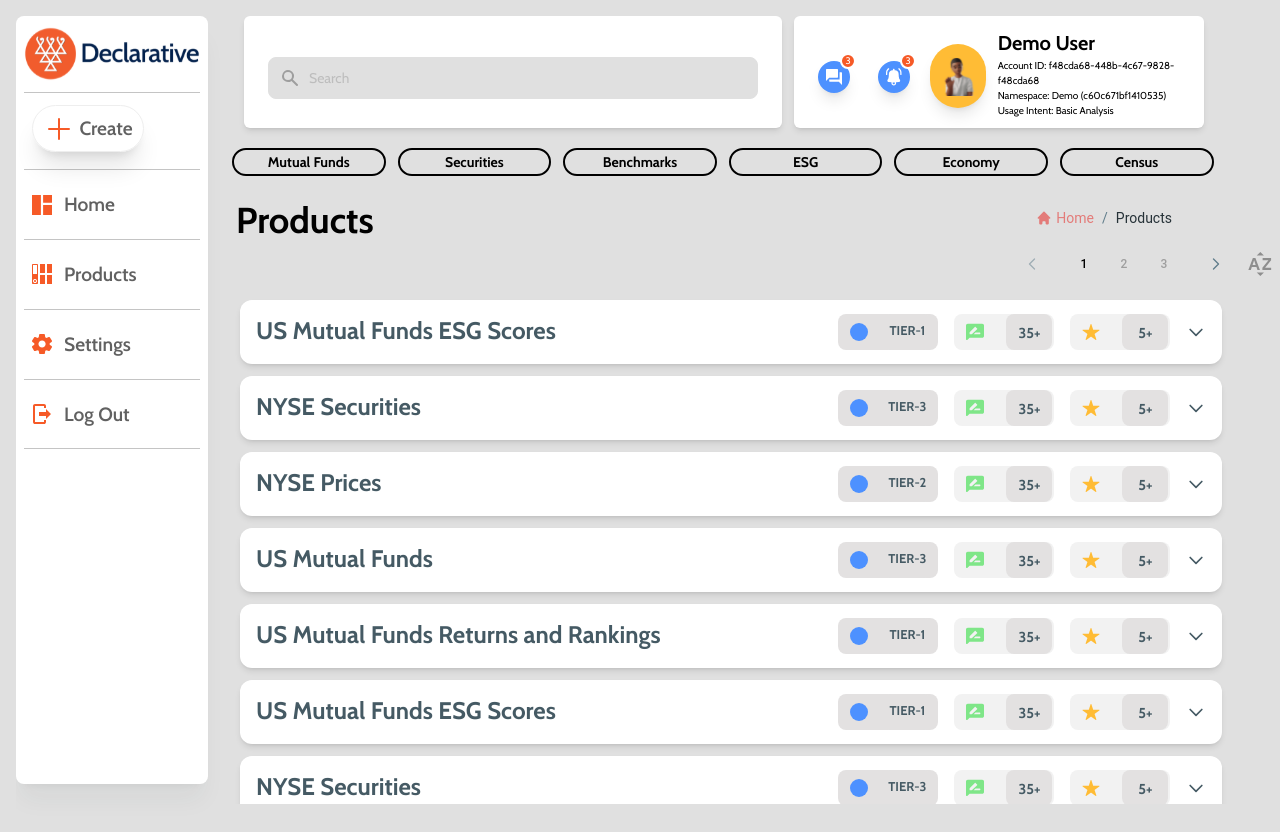
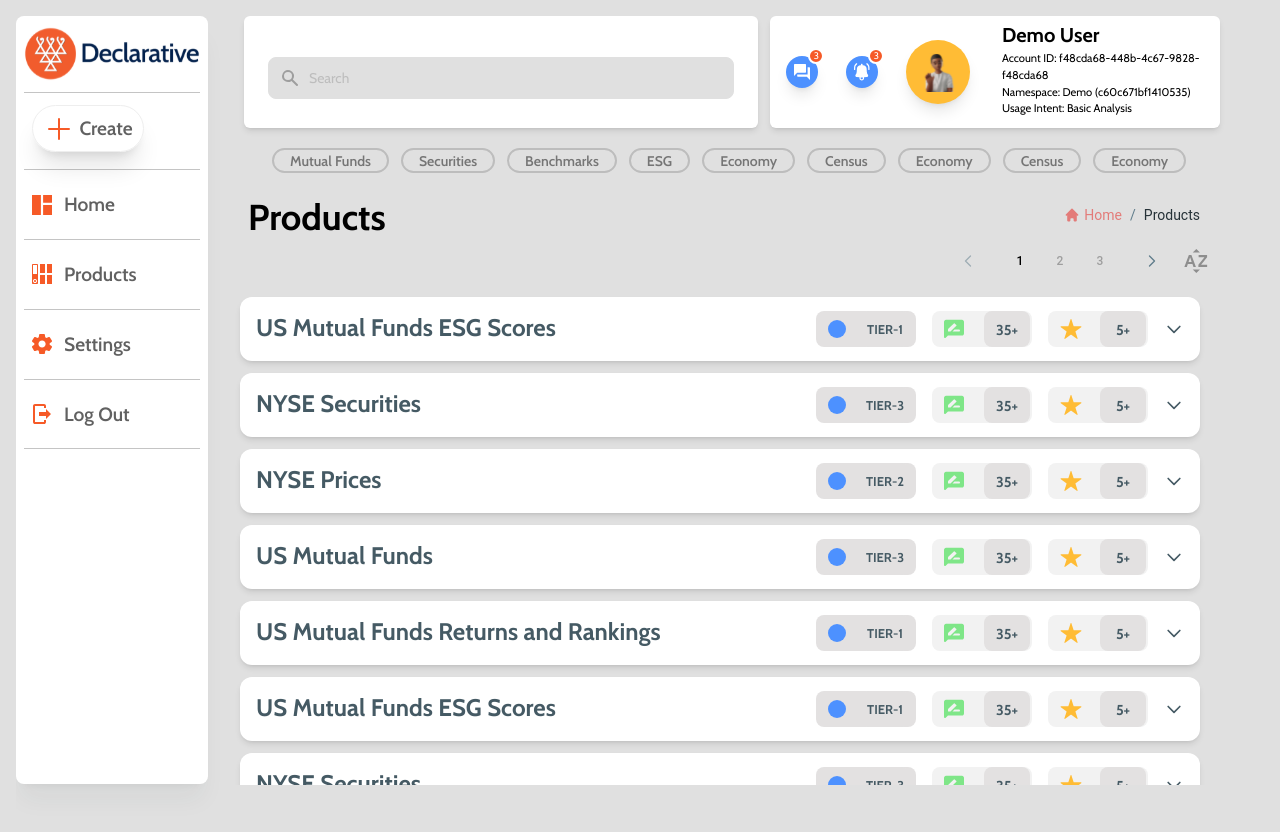
Before and after one commit to Umang1302/declarative, a Next.js app: page / in a window 1280 px wide. Built offline with nearby package versions, Linux system fonts and the light colour scheme.

Commit message:
final responsiveness

```diff
--- a/src/app/layout.tsx
+++ b/src/app/layout.tsx
@@ -25,11 +25,10 @@ export default function RootLayout({
       >
         <div className="flex w-[100vw] h-[100vh] overflow-x-hidden overflow-y-hidden">
           <div className="flex h-[96vh]">
-            {/* <div className="absolute z-10 4xl:top-[230px] 4xl:left-[470px] 2xl:top-[140px] 2xl:left-[260px]"> */}
             <Sidebar />
           </div>
-          <div className="w-[85vw]  h-[100vh] xl:w-[80vw] 4xl:px-72 2xl:px-8 lg:px-6 xl:px-6">
-            <div className="flex w-[90vw] h-[14vh] max-h-[140px] mx-3 mb-3">
+          <div className="w-[80%] h-[100vh] px-6 4xl:px-[8%] max-w-[2018px] 5xl:mx-[5%]">
+            <div className="flex w-full h-[14vh] max-h-[140px] mx-3 mb-3">
               <Navsearchbar />
             </div>
             <div className="h-[83vh] w-full">{children}</div>
--- a/src/app/page.tsx
+++ b/src/app/page.tsx
@@ -91,7 +91,7 @@ export default function Dashboard() {
     );
   } else {
     return (
-      <div className={`w-full mt-5 4xl:mt-14 ${cabin.className}`}>
+      <div className={`w-full mt-5 ${cabin.className}`}>
         <LabelSection />
 
         <Hero />
--- a/src/app/product/[id]/page.tsx
+++ b/src/app/product/[id]/page.tsx
@@ -30,7 +30,7 @@ export default function Page({ params }: any) {
     );
   } else {
     return (
-      <div className="mt-5 overflow-y-auto overflow-x-hidden h-[80vh] w-[78vw] pr-5 4xl:w-[63vw] rounded-lg">
+      <div className="mt-5 overflow-y-auto overflow-x-hidden w-full max-h-[100%] rounded-lg px-6">
         <div className=" flex justify-end">
           <Breadcrumbs className="bg-transparent">
             <Link href="/" className="opacity-60 flex active:text-red-600">
--- a/src/components/common/NavSearchbar.tsx
+++ b/src/components/common/NavSearchbar.tsx
@@ -8,7 +8,10 @@ import NavUserArea from "./NavUserArea";
 export default function Navsearchbar() {
   return (
     <>
-      <Card className="md:w-[42vw] w-[50vw] max-w-[2000px] 3xl:w-[1000px] h-full min-h-[6.5rem] rounded-md mr-3 4xl:px-5">
+      <Card
+        // className="md:w-[42vw] w-[50vw] max-w-[2000px] 3xl:w-[1000px] h-full min-h-[6.5rem] rounded-md mr-3 4xl:px-5">
+        className="lg:w-[40%] xl:w-[60%] 3xl:w-[70%] h-full max-w-[1080px] min-h-[6.5rem] rounded-md mr-3 4xl:px-5"
+      >
         <CardBody className="mt-3 w-full h-full flex justify-center items-center">
           <div className="relative w-full">
             <div className="absolute inset-y-0 left-0 flex items-center pl-3 pointer-events-none">
--- a/src/components/common/NavUserArea.tsx
+++ b/src/components/common/NavUserArea.tsx
@@ -34,11 +34,13 @@ import {
 export default function NavSearchbar() {
   return (
     <Card
-      className={`w-[40vw] lg:w-[410px] 2xl:w-[500px] 3xl:w-[460px] 4xl:w-[600px] h-full min-h-[6.5rem] rounded-md px-4 py-2 ${cabin.className}`}
+      // className={`w-[40vw] lg:w-[410px] 2xl:w-[500px] 3xl:w-[460px] 4xl:w-[600px] h-full min-h-[6.5rem] rounded-md px-4 py-2 ${cabin.className}`}
+      className={`lg:w-[60%] xl:w-[30%] min-w-[450px] max-w-[500px] h-full min-h-[6.5rem] rounded-md px-4 py-2 ${cabin.className}`}
     >
-      <div className="flex items-center justify-around mx-2 my-3">
-        <div className="flex gap-x-7">
-          <div className="relative inline-flex w-fit">
+      <div className="flex w-full h-full">
+        <div className="flex items-center justify-around w-[70%] h-full">
+          <div className="w-full h-full flex items-center gap-x-7">
+            <div className="relative">
               <Menu>
                 <div className="flex absolute bottom-auto left-auto items-center justify-center -right-[0.4rem] top-[-0.5rem] z-10 rounded-full bg-[#F65A27] border-2 border-white w-4 h-4">
                   <p className="text-[0.6rem] text-white">3</p>
@@ -58,7 +60,7 @@ export default function NavSearchbar() {
               </Menu>
             </div>
 
-          <div className="relative inline-flex w-fit">
+            <div className="relative">
               <Menu>
                 <div className="flex absolute bottom-auto left-auto items-center justify-center -right-[0.4rem] top-[-0.5rem] z-10 rounded-full bg-[#F65A27] border-2 border-white w-4 h-4">
                   <p className="text-[0.6rem] text-white">3</p>
@@ -77,29 +79,24 @@ export default function NavSearchbar() {
                 </MenuList>
               </Menu>
             </div>
-        </div>
-        {/* </div> */}
-        <div className="ml-5 flex">
-          <div className="mt-2 flex items-center justify-center rounded-full bg-[#FFBC35] px-2 py-2 text-center text-white shadow-lg dark:text-gray-200 w-[4rem] h-[4rem]">
+            <div className="flex items-center justify-center rounded-full bg-[#FFBC35] px-2 py-2 text-center text-white shadow-lg dark:text-gray-200 w-[4rem] h-[4rem]">
               <div className="relative w-10 h-10">
                 <Image alt="" src="/user.svg" fill />
               </div>
             </div>
-
+          </div>
+        </div>
+        <div className="ml-5 flex w-full h-full py-2">
           <div
-            className={`ml-3 mt-[-8px] 2x:mt-[-10px] text-black ${cabin.className}`}
+            className={`ml-3 w-full mt-[-12px] text-black ${cabin.className}`}
           >
             <p className="font-bold text-[20px] 4xl:text-[28px]">Demo User</p>
-            <p className="text-[10px] 4xl:text-[14px] 2xl:text-[12px]">
+            <p className="text-[0.7rem]">
               Account ID: f48cda68-448b-4c67-9828-f48cda68
             </p>
-            <p className="text-[10px] 4xl:text-[14px] 2xl:text-[12px]">
-              Namespace: Demo (c60c671bf1410535)
-            </p>
+            <p className="text-[0.7rem]">Namespace: Demo (c60c671bf1410535)</p>
 
-            <p className="text-[10px] 4xl:text-[14px] 2xl:text-[12px]">
-              Usage Intent: Basic Analysis
-            </p>
+            <p className="text-[0.7rem]">Usage Intent: Basic Analysis</p>
           </div>
         </div>
       </div>
--- a/src/components/dashboard/Hero.tsx
+++ b/src/components/dashboard/Hero.tsx
@@ -9,7 +9,7 @@ const cabin = Cabin({ subsets: ["latin"] });
 export default function Hero() {
   return (
     <div
-      className={`mt-5 p-1 flex w-[75vw] 4xl:w-[1560px] justify-between ${cabin.className}`}
+      className={`mt-5 mx-3 p-1 flex w-full  justify-between ${cabin.className}`}
     >
       <div className="w-[70%]">
         <h1 className="font-bold text-4xl">Products</h1>
--- a/src/components/dashboard/LabelSection.tsx
+++ b/src/components/dashboard/LabelSection.tsx
@@ -29,6 +29,18 @@ export default function LabelSection() {
       id: 6,
       label: "Census",
     },
+    {
+      id: 5,
+      label: "Economy",
+    },
+    {
+      id: 6,
+      label: "Census",
+    },
+    {
+      id: 5,
+      label: "Economy",
+    },
   ];
 
   //  ${
@@ -48,13 +60,13 @@ export default function LabelSection() {
   // }
 
   return (
-    <div className="mt-5">
-      <div className="flex w-full gap-x-3">
+    <div className="mt-5 w-full h-full mx-6">
+      <div className="flex h-full gap-x-3 w-full px-4">
         {label.map((element, i) => (
           <button
             key={i}
-            className={`w-[12vw] rounded-full border-black border-[2px] h-[3.5vh] 4xl:h-[2vh] text-sm
-         font-[800] text-[20px] ${cabin.className}`}
+            className={`rounded-full h-[25px] px-4 border-gray-400 border-[2px] text-sm
+         text-gray-600 font-[600] ${cabin.className}`}
           >
             {element.label}
           </button>
--- a/src/components/dashboard/ShowcaseProduct.tsx
+++ b/src/components/dashboard/ShowcaseProduct.tsx
@@ -64,10 +64,10 @@ export default function ShowcaseProduct({ page, prodData }: any) {
 
   return (
     <div
-      className={`${cabin.className} overflow-y-auto px-2 py-1 max-h-[65vh] w-[78vw]`}
+      className={`${cabin.className} overflow-y-auto max-w-[1560px] px-2 py-1 max-h-[63vh]`}
     >
       {productList.map((element: any, index: number) => (
-        <div key={index} className="my-3">
+        <div key={index} className="my-3 w-full">
           <Accordion
             open={open === index}
             icon={<Icon id={index} open={open} />}
@@ -122,7 +122,7 @@ export default function ShowcaseProduct({ page, prodData }: any) {
                           className="ml-1"
                         />
                         <div className="w-[46px] rounded-lg bg-[#E3E1E1] flex justify-center">
-                          <p className="font-bold mt-[8px] text-[0.8rem]">
+                          <p className="font-bold mt-[10px] text-[0.8rem]">
                             {element.tier}
                           </p>
                         </div>
@@ -132,8 +132,8 @@ export default function ShowcaseProduct({ page, prodData }: any) {
                         <Image
                           alt=""
                           src="/greenEditChip.svg"
-                          width={18}
-                          height={18}
+                          width={20}
+                          height={20}
                           className="ml-1"
                         />
                         <div className="w-[46px] mr-[-6px]  rounded-lg bg-[#E3E1E1] flex justify-center">
@@ -147,8 +147,8 @@ export default function ShowcaseProduct({ page, prodData }: any) {
                         <Image
                           alt=""
                           src="/starChip.svg"
-                          width={18}
-                          height={18}
+                          width={22}
+                          height={22}
                           className="ml-1"
                         />
                         <div className="w-[46px] mr-[-6px]  rounded-lg bg-[#E3E1E1] flex justify-center">
@@ -162,12 +162,12 @@ export default function ShowcaseProduct({ page, prodData }: any) {
                 </AccordionHeader>
 
                 {open === index && (
-                  <div className="w-[73vw] mt-2 bg-gray-300 h-[1px]" />
+                  <div className="w-full mt-2 bg-gray-300 h-[1px]" />
                 )}
 
-                <AccordionBody>
-                  <div className={`${cabin.className} px-5`}>
-                    <div className="flex w-full 3xl:h-[10rem] 4xl:h-[10rem] justify-between">
+                <AccordionBody className="w-full h-full ">
+                  <div className={`${cabin.className} w-full px-5`}>
+                    <div className="flex w-full justify-between">
                       <div className="w-full">
                         <p className="w-[40vw] mr-3 text-[18px] text-black font-[400]">
                           {element.description}
@@ -188,11 +188,12 @@ export default function ShowcaseProduct({ page, prodData }: any) {
                               </div>
                             </div>
                           </div>
-                          <div className="flex gap-x-3 ml-10">
+                          <div className="flex gap-x-3 ml-10 mt-4">
                             {label.map((element, i) => (
                               <button
                                 key={i}
-                                className={`w-[8vw] mt-4 rounded-full h-[3.5vh] max-h-[40px] border-[2px] border-black text-[16px] text-black font-[600] px-2`}
+                                className={`rounded-full h-[25px] px-4 border-gray-400 border-[2px] text-sm
+         text-gray-600 font-[600] ${cabin.className}`}
                               >
                                 {element.label}
                               </button>
@@ -200,32 +201,32 @@ export default function ShowcaseProduct({ page, prodData }: any) {
                           </div>
                         </div>
                       </div>
-                      <div className="w-[40vw] 3xl:w-[40vw] 4xl:w-[70vw] grid grid-cols-3 gap-x-3 2xl:gap-y-2 text-black font-[600]">
-                        <button className="w-[8vw] rounded-lg h-[3.5vh] 3xl:h-[2.8vh] 2xl:h-[25px]  4xl:w-[6vw] 4xl:h-[2vh] bg-[#A0EDA7]">
+                      <div className="w-[60%] h-full grid lg:grid-cols-2 md:grid-cols-2 xl:grid-cols-3 gap-y-4 justify-center text-black font-[600]">
+                        <button className="w-[100px] rounded-lg h-[30px] bg-[#A0EDA7]">
                           Security (2)
                         </button>
-                        <button className="w-[8vw] rounded-lg h-[3.5vh] 3xl:h-[2.8vh] 2xl:h-[25px] 4xl:h-[2vh] 4xl:w-[6vw] bg-[#4D91FF]">
+                        <button className="w-[100px] rounded-lg h-[30px]  bg-[#4D91FF]">
                           Profile
                         </button>
-                        <button className="w-[8vw] rounded-lg h-[3.5vh] 3xl:h-[2.8vh] 2xl:h-[25px] 4xl:h-[2vh] 4xl:w-[6vw] bg-[#A0EDA7]">
+                        <button className="w-[100px] rounded-lg h-[30px]  bg-[#A0EDA7]">
                           Attributes (29)
                         </button>
-                        <button className="w-[8vw] rounded-lg h-[3.5vh] 3xl:h-[2.8vh] 2xl:h-[25px] 4xl:h-[2vh] 4xl:w-[6vw] bg-[#A0EDA7]">
+                        <button className="w-[100px] rounded-lg h-[30px]  bg-[#A0EDA7]">
                           Privacy (2)
                         </button>
-                        <button className="w-[8vw] rounded-lg h-[3.5vh] 3xl:h-[2.8vh] 2xl:h-[25px] 4xl:h-[2vh] 4xl:w-[6vw] bg-[#FFBC35]">
+                        <button className="w-[100px] rounded-lg h-[30px]  bg-[#FFBC35]">
                           Metrics (2)
                         </button>
-                        <button className="w-[8vw] rounded-lg h-[3.5vh] 3xl:h-[2.8vh] 2xl:h-[25px] 4xl:h-[2vh] 4xl:w-[6vw] bg-[#FFBC35]">
+                        <button className="w-[100px] rounded-lg h-[30px]  bg-[#FFBC35]">
                           Access (2)
                         </button>
-                        <button className="w-[8vw] rounded-lg h-[3.5vh] 3xl:h-[2.8vh] 2xl:h-[25px] 4xl:h-[2vh] 4xl:w-[6vw] bg-[#4D91FF]">
+                        <button className="w-[100px] rounded-lg h-[30px]  bg-[#4D91FF]">
                           Lifecycle (1)
                         </button>
-                        <button className="w-[8vw] rounded-lg h-[3.5vh] 3xl:h-[2.8vh] 2xl:h-[25px] 4xl:h-[2vh] 4xl:w-[6vw] bg-[#A0EDA7]">
+                        <button className="w-[100px] rounded-lg h-[30px]  bg-[#A0EDA7]">
                           Rules (5)
                         </button>
-                        <button className="w-[8vw] rounded-lg h-[3.5vh] 3xl:h-[2.8vh] 2xl:h-[25px]  4xl:h-[2vh] 4xl:w-[6vw] bg-[#A0EDA7]">
+                        <button className="w-[100px] rounded-lg h-[30px]  bg-[#A0EDA7]">
                           Sharing (0)
                         </button>
                       </div>
--- a/src/components/product/ProductHeading.tsx
+++ b/src/components/product/ProductHeading.tsx
@@ -258,7 +258,8 @@ export default function ProductHeading({ data }: any) {
               {label.map((element, i) => (
                 <button
                   key={i}
-                  className={`w-[6vw] rounded-full h-[3vh] max-h-[40px] border-[2px] border-black text-[12px] text-black px-2`}
+                  className={`rounded-full h-[25px] px-4 border-gray-400 border-[2px] text-sm
+         text-gray-600 font-[600] ${cabin.className}`}
                 >
                   {element.label}
                 </button>
--- a/tailwind.config.js
+++ b/tailwind.config.js
@@ -10,10 +10,11 @@ module.exports = withMT({
     screens: {
       md: "768px",
       lg: "1024px",
-      xl: "1320px",
+      xl: "1100px",
       "2xl": "1440px",
-      "3xl": "1860px",
-      "4xl": "2100px",
+      "3xl": "1620px",
+      "4xl": "2000px",
+      "5xl": "2460px",
     },
     extend: {
       backgroundImage: {
```
Lines whose indentation alone changed are shown as unchanged.
